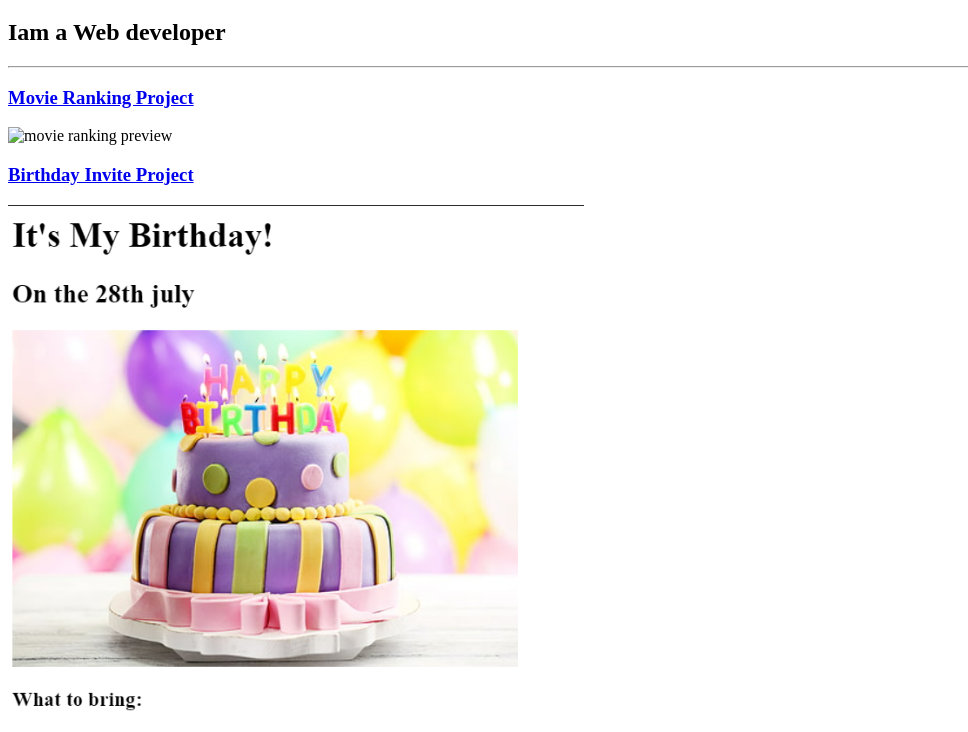
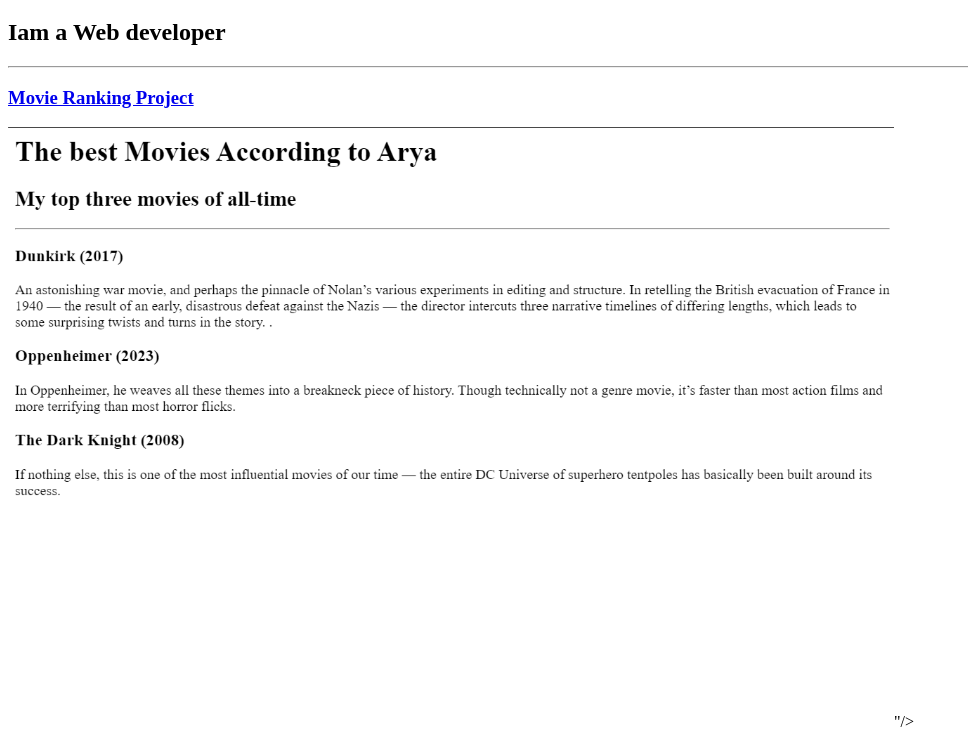
Before and after one commit to ARYA-KV/html-portfolio, a plain HTML site: page index.html in a window 1280 px wide. Shown: the part 61-793 px from the top of the page, without its empty margins (0-968 px from the left). Drawn offline with Linux system fonts and the light colour scheme; files whose address does not match are found by name.

Commit message:
Update index.html

```diff
--- a/index.html
+++ b/index.html
@@ -25,7 +25,7 @@ https://developer.mozilla.org/en-US/docs/Web/HTML/Element/img#attr-height -->
     <h2>Iam a Web developer </h2>
     <hr>
     <h3><a href="./public/movie-ranking.html">Movie Ranking Project</a></h3>
-    <img src="../4.3 HTML Porfolio Project/assets/images/movie.png" height="600" alt="movie ranking preview"/>
+    <img src="assets/images/movie.png" height="600" alt="movie ranking preview"/>"/>
     <h3><a href="./public/birthday-invite.html">Birthday Invite Project</a></h3>
     <img src="../4.3 HTML Porfolio Project/assets/images/BD2.PNG" height="600" alt="birthday invite project preview yyy"/>
     <hr>
```
